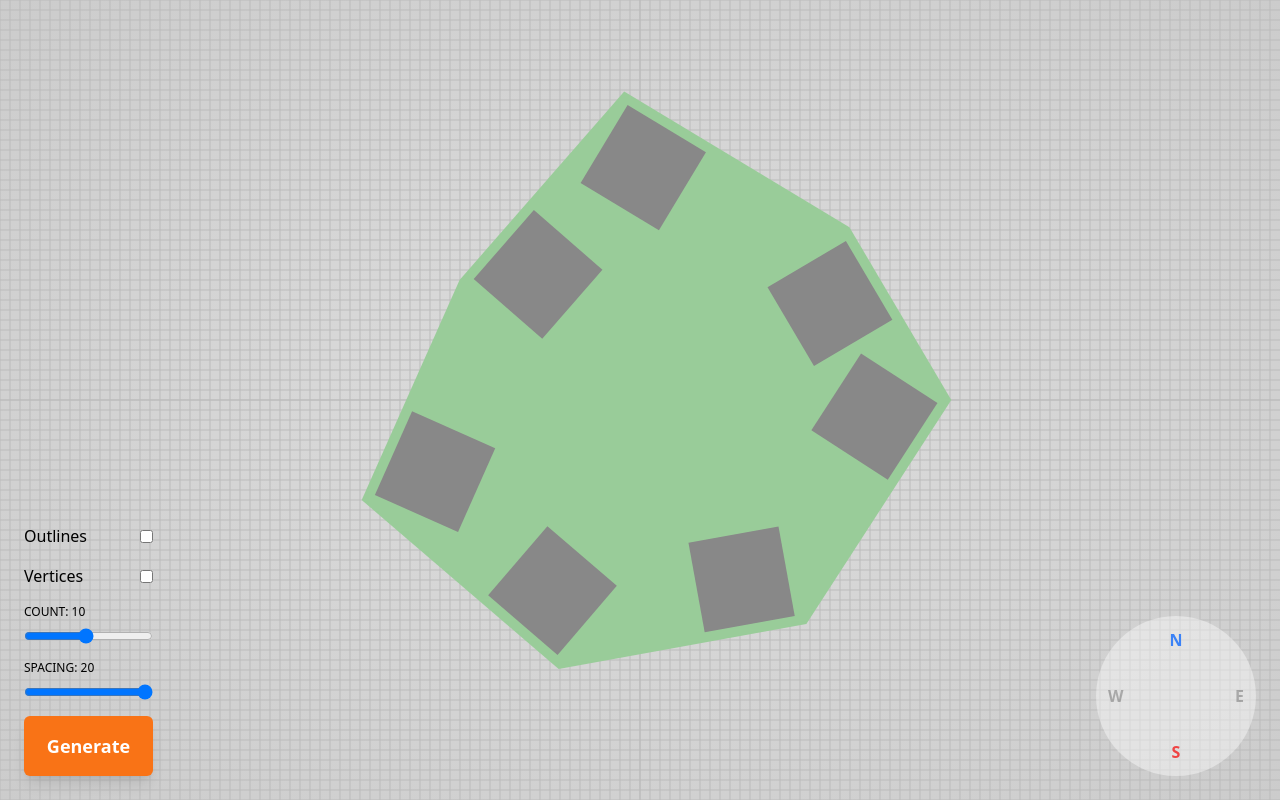
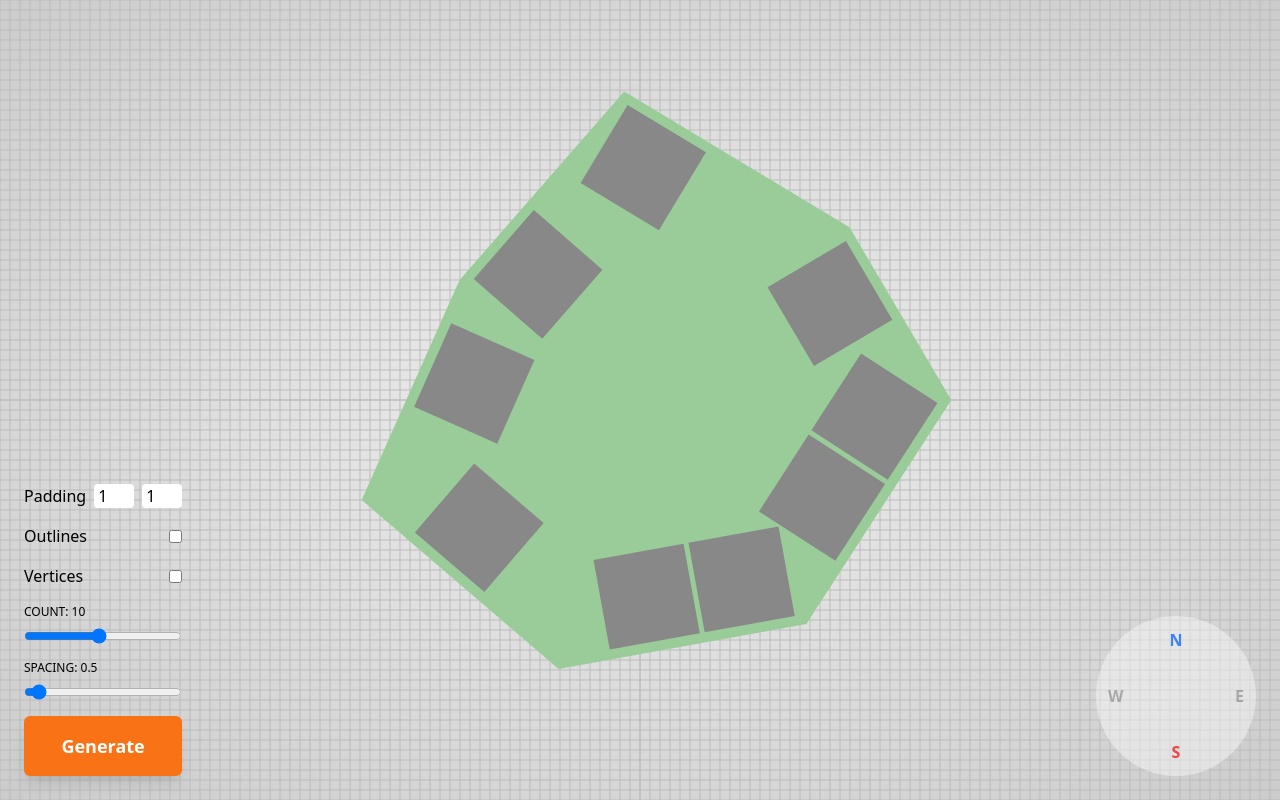
Before and after one commit to isospaces/massing-generator, a Vue app: page / in a window 1280 px wide. Built offline with nearby package versions, Linux system fonts and the light colour scheme.

Commit message:
reworked default unit options and added polygon area calc

```diff
--- a/src/App.vue
+++ b/src/App.vue
@@ -2,13 +2,12 @@
 import { onMounted, onUnmounted, reactive, ref } from "vue";
 import useDrag from "./composables/useDrag";
 import { shapeToLines } from "./lib/collision";
-import { generatePolygon, generateUnitPlacement } from "./lib/generation";
+import { generatePolygon, generateUnitPlacement, UnitGenerationOptions } from "./lib/generation";
 import { clamp, mod } from "./lib/math";
 import { Mesh } from "./lib/mesh";
 import Renderer from "./lib/renderer";
 import Shape from "./lib/shape";
 import Vec2 from "./lib/vec2";
-import { sortByNormals } from "./lib/utils";
 
 const MIN_ZOOM = 0.25;
 const MAX_ZOOM = 3;
@@ -18,9 +17,10 @@ let offset = new Vec2(0, 0);
 let zoom = 1;
 let units: Mesh[] = [];
 const plot = new Mesh(new Shape([])).setColor("#9c9");
-const options = reactive({
+const options: UnitGenerationOptions = reactive({
   count: 10,
-  spacing: 20,
+  spacing: 0.5,
+  padding: new Vec2(1, 1),
 });
 
 const render = () => renderer.value!.render([plot, ...units], offset, zoom);
@@ -72,9 +72,14 @@ useDrag("canvas", (e) => {
 <template>
   <canvas id="canvas" class="w-screen h-screen" />
   <div class="absolute bottom-6 left-6 flex flex-col gap-4">
+    <div v-if="renderer" class="flex justify-between items-center gap-2">
+      <label>Padding</label>
+      <input class="w-10 rounded pl-1" type="number" v-model="options.padding.x" @change="generate" />
+      <input class="w-10 rounded pl-1" type="number" v-model="options.padding.y" @change="generate" />
+    </div>
     <div v-if="renderer" class="flex justify-between items-center">
       <label for="checkbox">Outlines</label>
-      <input type="checkbox" id="checkbox" v-model="renderer.outlines" @change="render" />
+      <input id="outlines" type="checkbox" v-model="renderer.outlines" @change="render" />
     </div>
     <div v-if="renderer" class="flex justify-between items-center">
       <label for="checkbox">Vertices</label>
@@ -111,7 +116,7 @@ useDrag("canvas", (e) => {
 @tailwind utilities;
 
 body {
-  background: radial-gradient(#ddd, #ccc);
+  background: radial-gradient(#eee, #ccc);
   overflow: hidden;
 }
 </style>
--- a/src/lib/generation.ts
+++ b/src/lib/generation.ts
@@ -13,16 +13,16 @@ const PARKING_SPACE_SIZE = new Vec2(2.4, 4.8);
 
 export interface UnitGenerationOptions {
   count: number;
-  spacing?: number;
+  spacing: number;
+  padding: Vec2;
 }
 
 export const generateUnitPlacement = (plot: Mesh, options: UnitGenerationOptions) => {
   const lines = sortByNormals(shapeToLines(plot.shapeWorld));
-  const { count, spacing } = { ...{ spacing: 0 }, ...options };
+  const { count, spacing, padding } = options;
   const arr: Mesh[] = [];
 
   const dimensions = new Vec2(9.15, 9.1);
-  const padding = new Vec2(1, 1);
 
   let remainingUnits = count;
   for (const line of lines) {
@@ -50,9 +50,10 @@ export const generateUnitPlacement = (plot: Mesh, options: UnitGenerationOptions
       //   }
       // });
 
-      if (noBoundaryCollision && noUnitCollision) arr.push(newUnit);
-
-      remainingUnits--;
+      if (noBoundaryCollision && noUnitCollision) {
+        arr.push(newUnit);
+        remainingUnits--;
+      }
     }
 
     if (remainingUnits === 0) return arr;
--- a/src/lib/mesh.ts
+++ b/src/lib/mesh.ts
@@ -73,6 +73,20 @@ export class Mesh {
     return units.every((u) => intersectsPolygon(this._shapeWorld, u.shapeWorld));
   }
 
+  public get area() {
+    let a = 0; // Accumulates area
+    const points = this.shapeWorld;
+    let j = points.length - 1;
+
+    for (let i = 0; i < points.length; i++) {
+      const prev = points[j];
+      const current = points[i];
+      a += (prev.x + current.x) * (prev.y - current.y);
+      j = i;
+    }
+    return a / 2;
+  }
+
   protected updateWorldPosition() {
     this._shapeWorld = this.shape.points.map((p) => {
       let position = p.clone();
```
